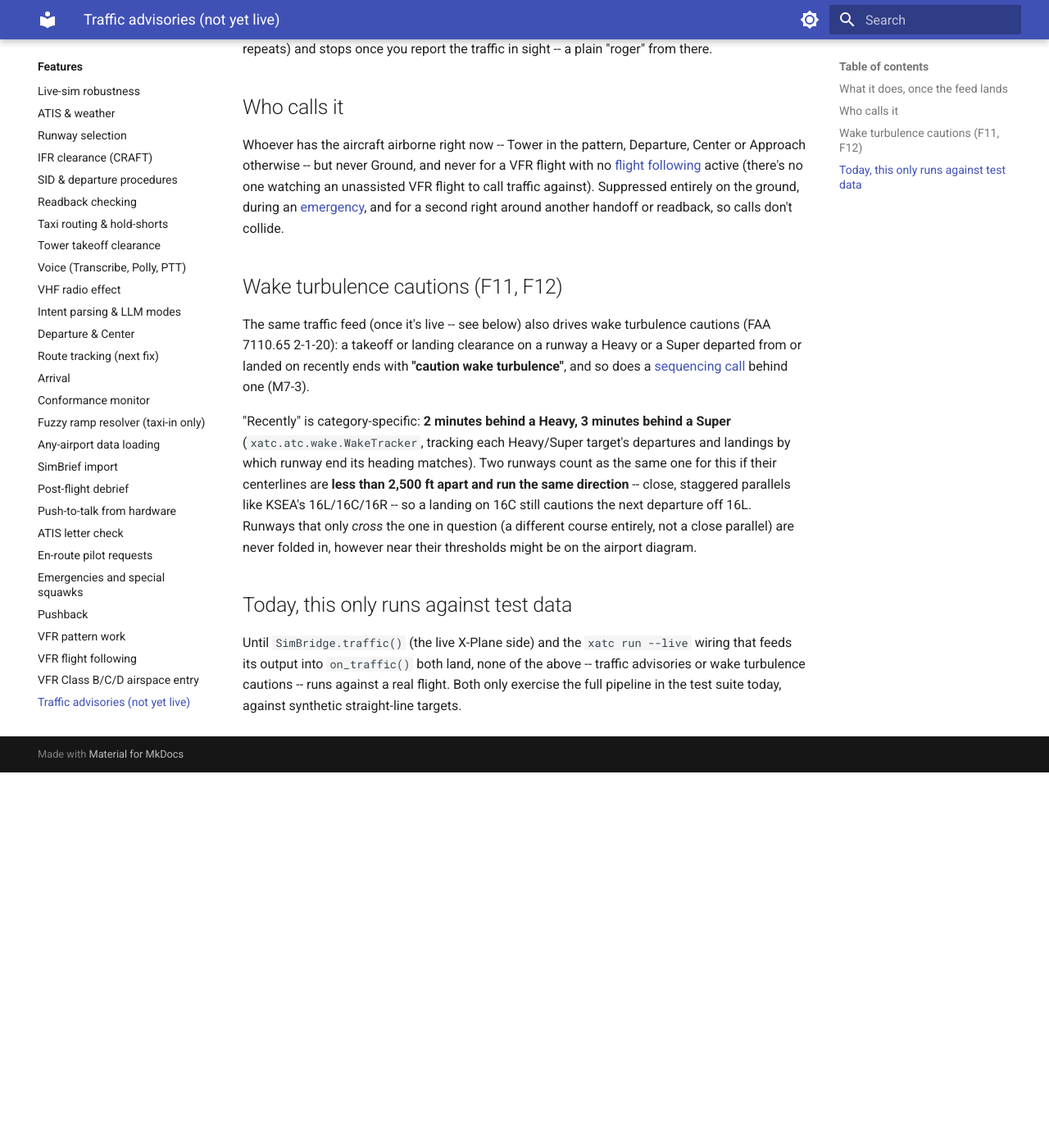
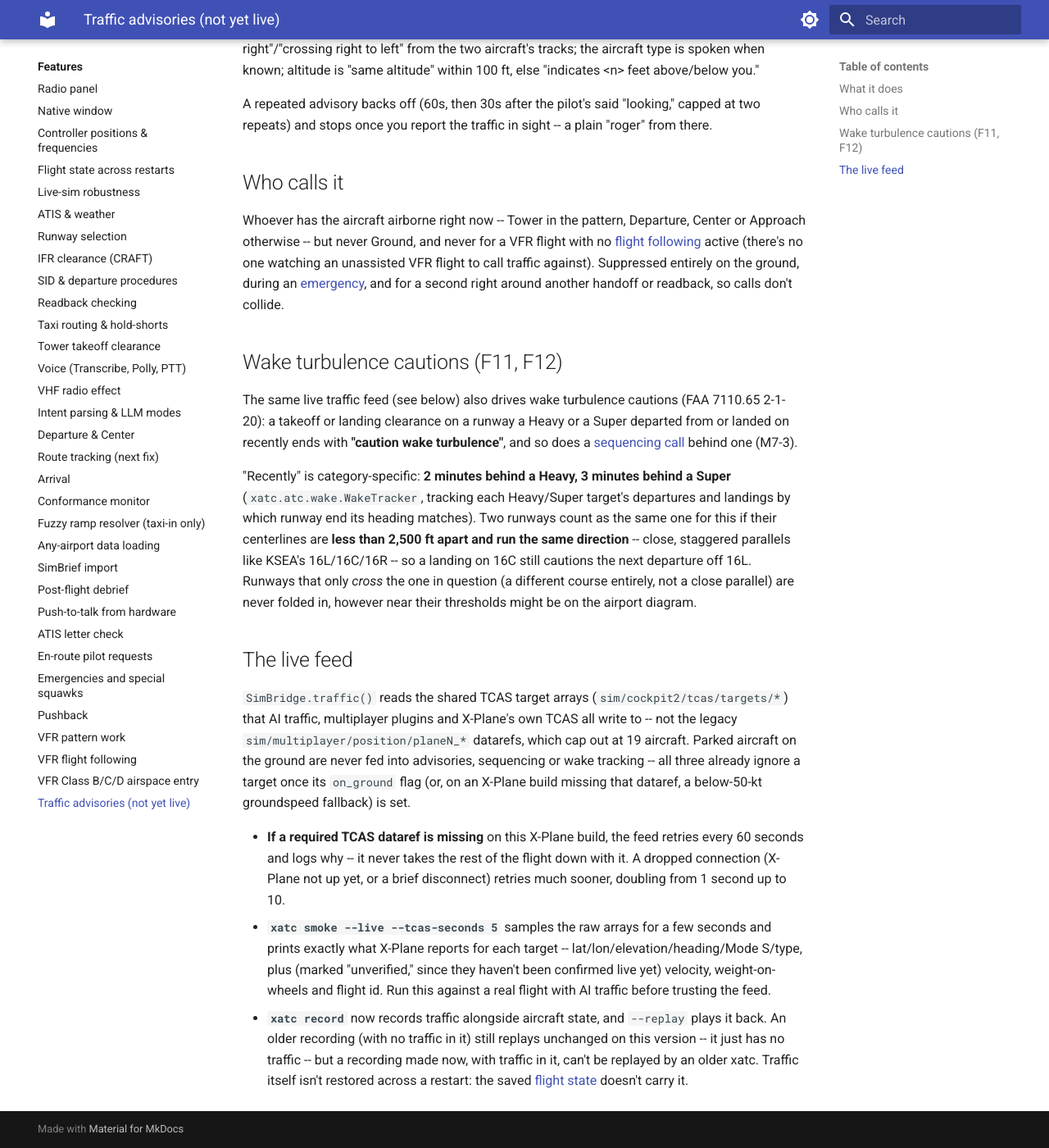
Before and after one commit to dbryant4/xplane12-atc-docs, an MkDocs documentation site: the page built from docs/features/traffic-advisories.md, in a window 1280 px wide and 1400 px high, scrolled down 753 px. Shown: the whole window at 82% size. Built offline with MkDocs 1.6.1 and Material for MkDocs 9.7.7, drawn with Linux system fonts in a browser that asks for light colours; the version menu is left out; before the commit the page ends 1695 px from its top, so only the background shows below that; some of the changed text lies outside the part shown.

Commit message:
Document the live traffic feed (app PR #211, ADR 0010)
xatc now reads X-Plane's AI and multiplayer aircraft from the TCAS
target datarefs on their own connection, feeding traffic advisories,
sequencing and wake-turbulence cautions -- not just test data
anymore. Parked/ground aircraft are ignored; a missing required
dataref retries every 60s and logs why; xatc smoke --live
--tcas-seconds 5 shows what X-Plane actually reports; recordings now
carry traffic and old recordings still replay. Not yet confirmed
against real AI traffic on a running X-Plane 12.4.3.

Also fixes a stray traffic-advisories link in live-sim-robustness.md
that pointed at enroute-requests.md.

Co-Authored-By: Claude Sonnet 5 <noreply@anthropic.com>

```diff
--- a/docs/features/traffic-advisories.md
+++ b/docs/features/traffic-advisories.md
@@ -1,14 +1,20 @@
 # Traffic advisories
 
-**Built and tested end to end -- not live yet.** Both traffic advisories and [wake
-turbulence cautions](#wake-turbulence-cautions-f11-f12) below are fully wired into the
-engine, but nothing feeds either of them real X-Plane traffic today:
-`xatc.sim.bridge.SimBridge` (the interface `xatc run --live` actually uses) has no
-`traffic()` method yet, and nothing calls the engine's traffic-ingestion hook outside of
-tests. See [ADR 0010](../roadmap.md) in the repository -- it's still "accepted, pending
-live confirmation of the TCAS datarefs."
+**Live now.** `xatc run --live` reads X-Plane's AI and multiplayer aircraft straight from
+the TCAS target datarefs (ADR 0010) and feeds them into the engine, about once a second,
+on their own connection alongside the aircraft-state one. That drives traffic advisories
+and [wake turbulence cautions](#wake-turbulence-cautions-f11-f12) below, plus
+[sequencing](../roadmap.md#m7-traffic-awareness) (M7-3) behind other traffic on approach
+or in the pattern.
 
-## What it does, once the feed lands
+<!-- TODO once Jr Dev 1's panel PR merges: mention the header's "Traffic N" chip here. -->
+
+**Not yet confirmed against real AI traffic on a running X-Plane 12.4.3.** The dataref
+names, decoding and fallbacks below are all built and tested against synthetic data; `xatc
+smoke --live --tcas-seconds 5` (see below) is how to check what a real X-Plane build
+actually reports before relying on this in the air.
+
+## What it does
 
 The engine already accepts a live snapshot of other aircraft
 (`AtcEngine.on_traffic(targets)`, about 1 Hz per ADR 0010) and, every tick, calls out any
@@ -40,7 +46,7 @@ so calls don't collide.
 
 ## Wake turbulence cautions (F11, F12)
 
-The same traffic feed (once it's live -- see below) also drives wake turbulence
+The same live traffic feed (see below) also drives wake turbulence
 cautions (FAA 7110.65 2-1-20): a takeoff or landing clearance on a runway a Heavy or a
 Super departed from or landed on recently ends with **"caution wake turbulence"**, and
 so does a [sequencing call](../roadmap.md#m7-traffic-awareness) behind one (M7-3).
@@ -54,9 +60,26 @@ the next departure off 16L. Runways that only *cross* the one in question (a dif
 course entirely, not a close parallel) are never folded in, however near their
 thresholds might be on the airport diagram.
 
-## Today, this only runs against test data
+## The live feed
 
-Until `SimBridge.traffic()` (the live X-Plane side) and the `xatc run --live` wiring that
-feeds its output into `on_traffic()` both land, none of the above -- traffic advisories
-or wake turbulence cautions -- runs against a real flight. Both only exercise the full
-pipeline in the test suite today, against synthetic straight-line targets.
+`SimBridge.traffic()` reads the shared TCAS target arrays (`sim/cockpit2/tcas/targets/*`)
+that AI traffic, multiplayer plugins and X-Plane's own TCAS all write to -- not the
+legacy `sim/multiplayer/position/planeN_*` datarefs, which cap out at 19 aircraft.
+Parked aircraft on the ground are never fed into advisories, sequencing or wake
+tracking -- all three already ignore a target once its `on_ground` flag (or, on an
+X-Plane build missing that dataref, a below-50-kt groundspeed fallback) is set.
+
+- **If a required TCAS dataref is missing** on this X-Plane build, the feed retries
+  every 60 seconds and logs why -- it never takes the rest of the flight down with it. A
+  dropped connection (X-Plane not up yet, or a brief disconnect) retries much sooner,
+  doubling from 1 second up to 10.
+- **`xatc smoke --live --tcas-seconds 5`** samples the raw arrays for a few seconds and
+  prints exactly what X-Plane reports for each target -- lat/lon/elevation/heading/Mode
+  S/type, plus (marked "unverified," since they haven't been confirmed live yet)
+  velocity, weight-on-wheels and flight id. Run this against a real flight with AI
+  traffic before trusting the feed.
+- **`xatc record`** now records traffic alongside aircraft state, and `--replay` plays it
+  back. An older recording (with no traffic in it) still replays unchanged on this
+  version -- it just has no traffic -- but a recording made now, with traffic in it,
+  can't be replayed by an older xatc. Traffic itself isn't restored across a restart: the
+  saved [flight state](flight-state.md) doesn't carry it.
```
Also changed, not shown: docs/features/index.md (+1 -1 lines), docs/features/live-sim-robustness.md (+1 -1 lines), docs/features/vfr-flight-following.md (+3 -3 lines), docs/roadmap.md (+9 -9 lines).
